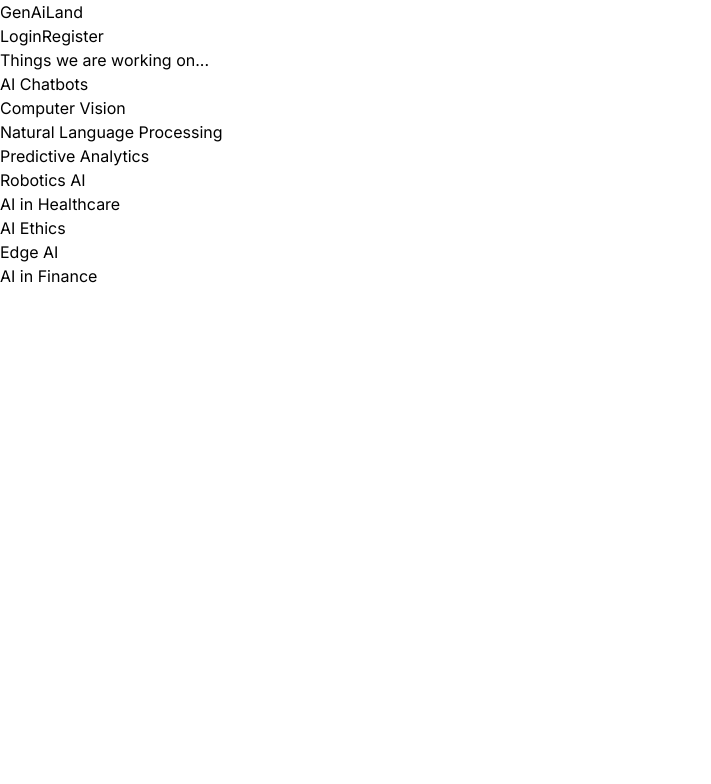
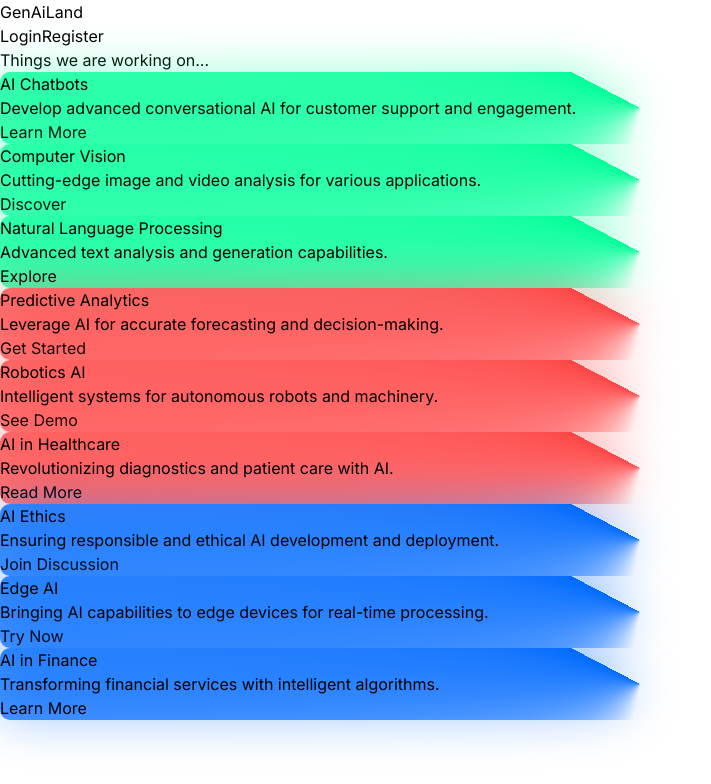
Before and after one commit to ansh00sharma/E3-FrontEnd, a Next.js app in the folder myapp/: page /explore in a window 1280 px wide. Shown: the top 784 px of the page, without its empty margins (0-711 px from the left). Built offline with nearby package versions, Linux system fonts and the light colour scheme.

Commit message:
feat: fix css

```diff
--- a/myapp/src/components/ExplorePage.tsx
+++ b/myapp/src/components/ExplorePage.tsx
@@ -1,31 +1,79 @@
-'use client'
+"use client";
 
-import { useState } from 'react'
+import { useState } from "react";
 // import { Button } from "@/components/ui/button"
-import { motion } from 'framer-motion'
-import Link from 'next/link'
-import { useRouter } from 'next/navigation'
+// import { motion } from "framer-motion";
+import Link from "next/link";
+import { useRouter } from "next/navigation";
 
 interface ExploreItem {
-  title: string
-  content: string
-  buttonText: string
+  title: string;
+  content: string;
+  buttonText: string;
+  className?: string;
 }
 
 const exploreItems: ExploreItem[] = [
-  { title: "AI Chatbots", content: "Develop advanced conversational AI for customer support and engagement.", buttonText: "Learn More" },
-  { title: "Computer Vision", content: "Cutting-edge image and video analysis for various applications.", buttonText: "Discover" },
-  { title: "Natural Language Processing", content: "Advanced text analysis and generation capabilities.", buttonText: "Explore" },
-  { title: "Predictive Analytics", content: "Leverage AI for accurate forecasting and decision-making.", buttonText: "Get Started" },
-  { title: "Robotics AI", content: "Intelligent systems for autonomous robots and machinery.", buttonText: "See Demo" },
-  { title: "AI in Healthcare", content: "Revolutionizing diagnostics and patient care with AI.", buttonText: "Read More" },
-  { title: "AI Ethics", content: "Ensuring responsible and ethical AI development and deployment.", buttonText: "Join Discussion" },
-  { title: "Edge AI", content: "Bringing AI capabilities to edge devices for real-time processing.", buttonText: "Try Now" },
-  { title: "AI in Finance", content: "Transforming financial services with intelligent algorithms.", buttonText: "Learn More" },
-]
+  {
+    title: "AI Chatbots",
+    content:
+      "Develop advanced conversational AI for customer support and engagement.",
+    buttonText: "Learn More",
+  },
+  {
+    title: "Computer Vision",
+    content: "Cutting-edge image and video analysis for various applications.",
+    buttonText: "Discover",
+  },
+  {
+    title: "Natural Language Processing",
+    content: "Advanced text analysis and generation capabilities.",
+    buttonText: "Explore",
+  },
+  {
+    title: "Predictive Analytics",
+    content: "Leverage AI for accurate forecasting and decision-making.",
+    buttonText: "Get Started",
+  },
+  {
+    title: "Robotics AI",
+    content: "Intelligent systems for autonomous robots and machinery.",
+    buttonText: "See Demo",
+  },
+  {
+    title: "AI in Healthcare",
+    content: "Revolutionizing diagnostics and patient care with AI.",
+    buttonText: "Read More",
+  },
+  {
+    title: "AI Ethics",
+    content: "Ensuring responsible and ethical AI development and deployment.",
+    buttonText: "Join Discussion",
+  },
+  {
+    title: "Edge AI",
+    content:
+      "Bringing AI capabilities to edge devices for real-time processing.",
+    buttonText: "Try Now",
+  },
+  {
+    title: "AI in Finance",
+    content: "Transforming financial services with intelligent algorithms.",
+    buttonText: "Learn More",
+  },
+];
 
 export default function ExplorePage() {
-  const router = useRouter()
+  const router = useRouter();
+  const getClassName = (i: number) => {
+    if (i < 3) {
+      return "row1";
+    }
+    if (i < 6 && i > 2) {
+      return "row2";
+    }
+    return "row3";
+  };
 
   return (
     <div className="min-h-screen bg-gray-100">
@@ -35,57 +83,54 @@ export default function ExplorePage() {
             <span className="text-xl font-bold">GenAiLand</span>
           </Link>
           <div className="space-x-4">
-            <button className="text-white hover:text-gray-300" onClick={() => router.push('/login')}>
+            <button
+              className="text-white hover:text-gray-300"
+              onClick={() => router.push("/login")}
+            >
               Login
             </button>
-            <button  className="text-white hover:text-gray-300">
-              Register
-            </button>
+            <button className="text-white hover:text-gray-300">Register</button>
           </div>
         </div>
       </nav>
 
       <div className="py-12 px-4 sm:px-6 lg:px-8">
         <div className="max-w-7xl mx-auto">
-          <h1 className="text-4xl font-bold text-center text-gray-900 mb-12">Things we are working on...</h1>
-          <div className="relative">
-            <div className="absolute inset-0 bg-gradient-to-br from-blue-400 via-purple-500 to-pink-500 opacity-30 animate-gradient-xy"></div>
-            <div className="grid grid-cols-1 sm:grid-cols-2 lg:grid-cols-3 gap-6 relative z-10">
-              {exploreItems.map((item, index) => (
-                <ExploreCard key={index} {...item} />
-              ))}
-            </div>
+          <h1 className="text-4xl font-bold text-center text-gray-900 mb-12">
+            Things we are working on...
+          </h1>
+          <div className="grid grid-cols-1 sm:grid-cols-2 lg:grid-cols-3 gap-6 relative z-10">
+            {exploreItems.map((item, index) => {
+              const className = getClassName(index);
+              return (
+                <ExploreCard key={index} {...item} className={className} />
+              );
+            })}
           </div>
         </div>
       </div>
     </div>
-  )
+  );
 }
 
-function ExploreCard({ title, content, buttonText }: ExploreItem) {
-  const [isHovered, setIsHovered] = useState(false)
+function ExploreCard({ title, content, buttonText, className }: ExploreItem) {
+  const [isHovered, setIsHovered] = useState(false);
 
   return (
-    <motion.div
-      className="bg-white rounded-lg shadow-md overflow-hidden cursor-pointer"
-      initial={{ scale: 1 }}
-      whileHover={{ scale: 1.05 }}
-      onHoverStart={() => setIsHovered(true)}
-      onHoverEnd={() => setIsHovered(false)}
+    <div
+      className={`${className} row p-1 bg-white rounded-lg overflow-hidden transition-shadow duration-500 cursor-pointer ${
+        isHovered ? "shadow-lg" : ""
+      }`}
+      onMouseOver={() => setIsHovered(true)}
+      onMouseOut={() => setIsHovered(false)}
     >
-      <div className="p-6 h-full flex flex-col justify-between">
+      <div className="p-6 h-full flex flex-col justify-between bg-white">
         <h2 className="text-2xl font-semibold text-gray-900 mb-4">{title}</h2>
-        {isHovered && (
-          <motion.div
-            initial={{ opacity: 0 }}
-            animate={{ opacity: 1 }}
-            transition={{ duration: 0.2 }}
-          >
-            <p className="text-gray-600 mb-4">{content}</p>
-            <button className="w-full">{buttonText}</button>
-          </motion.div>
-        )}
+        <div>
+          <p className="text-gray-600 mb-4">{content}</p>
+          <button className="w-full">{buttonText}</button>
+        </div>
       </div>
-    </motion.div>
-  )
+    </div>
+  );
 }
--- a/myapp/src/ui/card.tsx
+++ b/myapp/src/ui/card.tsx
@@ -23,7 +23,7 @@ const CardHeader = React.forwardRef<
 >(({ className, ...props }, ref) => (
   <div
     ref={ref}
-    className={cn("flex flex-col space-y-1.5 p-6", className)}
+    className={cn("flex flex-col space-y-1.5 px-6 pt-6", className)}
     {...props}
   />
 ))
@@ -48,7 +48,7 @@ const CardContent = React.forwardRef<
   HTMLDivElement,
   React.HTMLAttributes<HTMLDivElement>
 >(({ className, ...props }, ref) => (
-  <div ref={ref} className={cn("p-6 pt-0", className)} {...props} />
+  <div ref={ref} className={cn("px-6 py-4 pt-0", className)} {...props} />
 ))
 CardContent.displayName = "CardContent"
 
--- a/myapp/styles/globals.css
+++ b/myapp/styles/globals.css
@@ -70,6 +70,73 @@ body {
   filter: blur(1.5rem);
   opacity: 0.5;
 }
+.red-text{
+  color: red;
+}
+
+.row {
+  position: relative;
+  /* overflow: hidden; */
+  z-index: 1;
+  border-radius: 10px;
+}
+.row1::after, .row1::before {
+  content: '';
+  position:absolute;
+  height: 100%;
+  width: 100%;
+  background-image: conic-gradient(from var(--angle), transparent 70%, #00ff99);
+  top: 50%;
+  left: 50%;
+  translate: -50% -50%;
+  z-index: -1;
+  padding: 3px;
+  border-radius: 10px;
+  animation:3s spin linear infinite
+}
+.row1::before {
+  filter: blur(1.5rem);
+  opacity: 0.5;
+}
+
+.row2::after, .row2::before {
+  content: '';
+  position:absolute;
+  height: 100%;
+  width: 100%;
+  background-image: conic-gradient(from var(--angle), transparent 70%, #ff4545);
+  top: 50%;
+  left: 50%;
+  translate: -50% -50%;
+  z-index: -1;
+  padding: 3px;
+  border-radius: 10px;
+  animation:3s spin linear infinite
+}
+.row2::before {
+  filter: blur(1.5rem);
+  opacity: 0.5;
+}
+
+.row3::after, .row3::before {
+  content: '';
+  position:absolute;
+  height: 100%;
+  width: 100%;
+  background-image: conic-gradient(from var(--angle), transparent 70%, #006aff);
+  top: 50%;
+  left: 50%;
+  translate: -50% -50%;
+  z-index: -1;
+  padding: 3px;
+  border-radius: 10px;
+  animation:3s spin linear infinite
+}
+.row3::before {
+  filter: blur(1.5rem);
+  opacity: 0.5;
+}
+
 @keyframes spin {
   from{
     --angle:0deg;
@@ -78,6 +145,3 @@ body {
     --angle:360deg;
   }
 }
-.red-text{
-  color: red;
-}
```
Also changed, not shown: myapp/src/components/EmailLoginPage.tsx (+55 -39 lines), myapp/src/components/LoginPage.tsx (+13 -9 lines), myapp/src/components/RegisterUserPage.tsx (+14 -13 lines).
